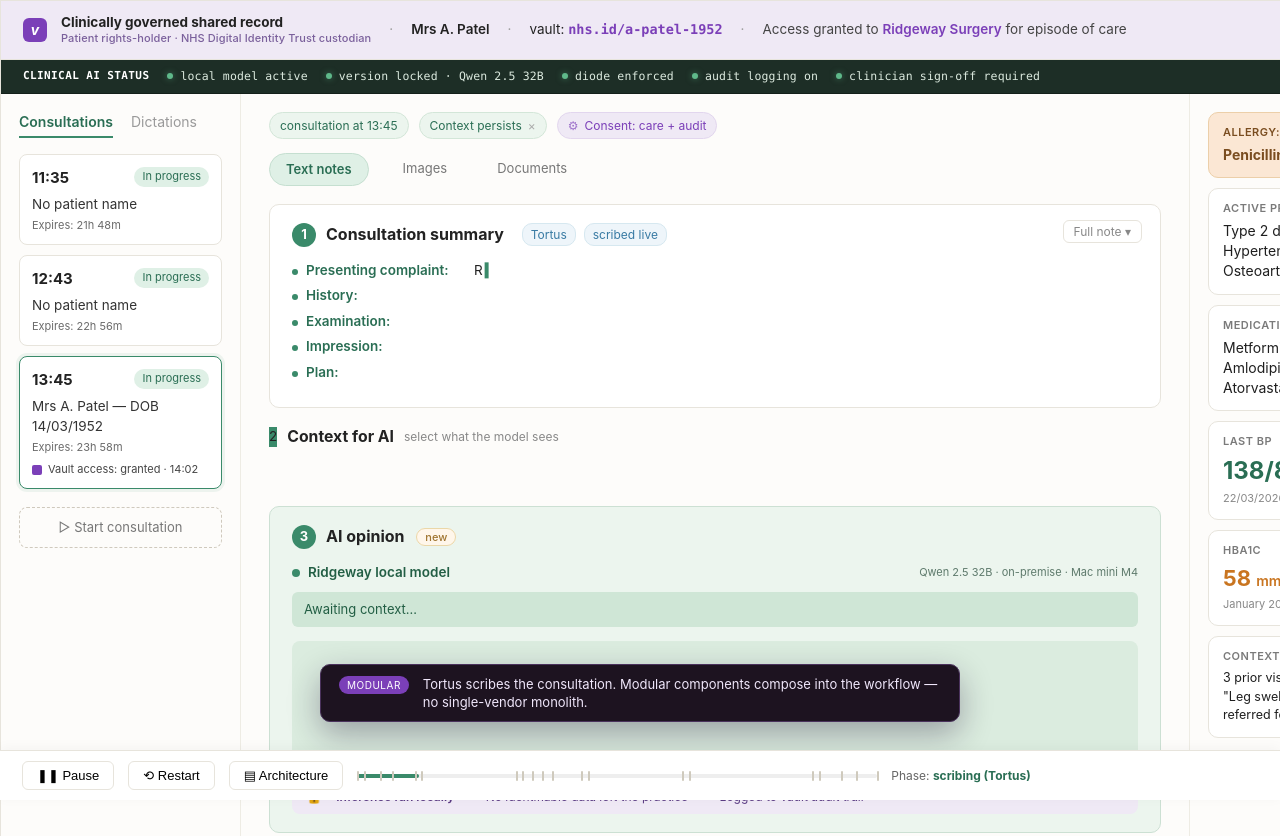
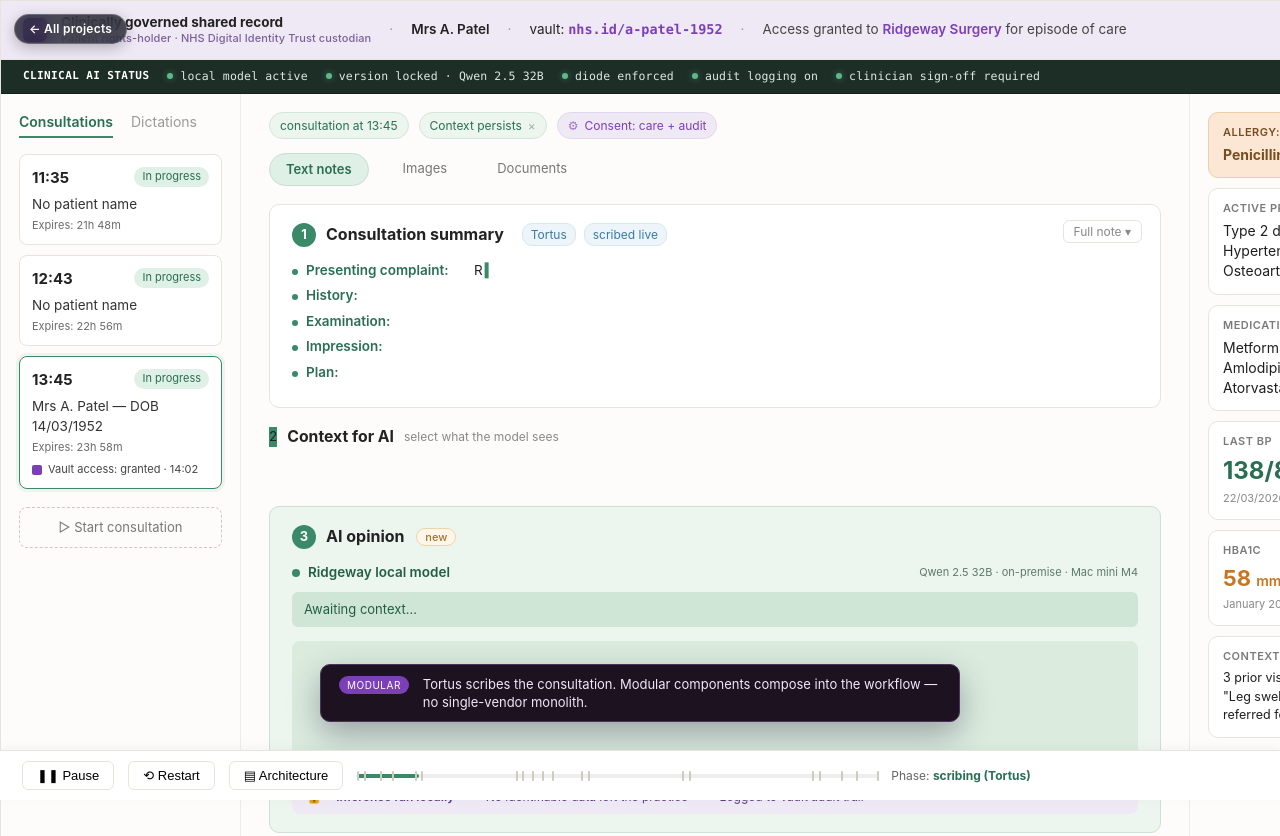
Before and after one commit to davidlloyd73-cell/post-emis-mockup, a plain HTML site: page index.html in a window 1280 px wide. Shown: the top 836 px of the page. Drawn offline with Linux system fonts and the light colour scheme.

Commit message:
Add back-to-portfolio button

```diff
--- a/index.html
+++ b/index.html
@@ -409,6 +409,7 @@ body{
 </style>
 </head>
 <body>
+<a href="https://things-we-have-built.netlify.app" id="back-to-portfolio" style="position:fixed;top:14px;left:14px;z-index:99999;padding:8px 14px;background:rgba(15,18,30,0.72);color:#fff;border-radius:999px;font:600 12px/1 -apple-system,BlinkMacSystemFont,'Segoe UI',sans-serif;text-decoration:none;-webkit-backdrop-filter:blur(10px);backdrop-filter:blur(10px);border:1px solid rgba(255,255,255,0.2);box-shadow:0 4px 14px rgba(0,0,0,0.25);transition:transform .2s,background .2s;letter-spacing:.02em" onmouseover="this.style.transform='translateY(-1px)';this.style.background='rgba(15,18,30,0.88)'" onmouseout="this.style.transform='';this.style.background='rgba(15,18,30,0.72)'">&larr; All projects</a>
 
 <div class="app">
 
```
